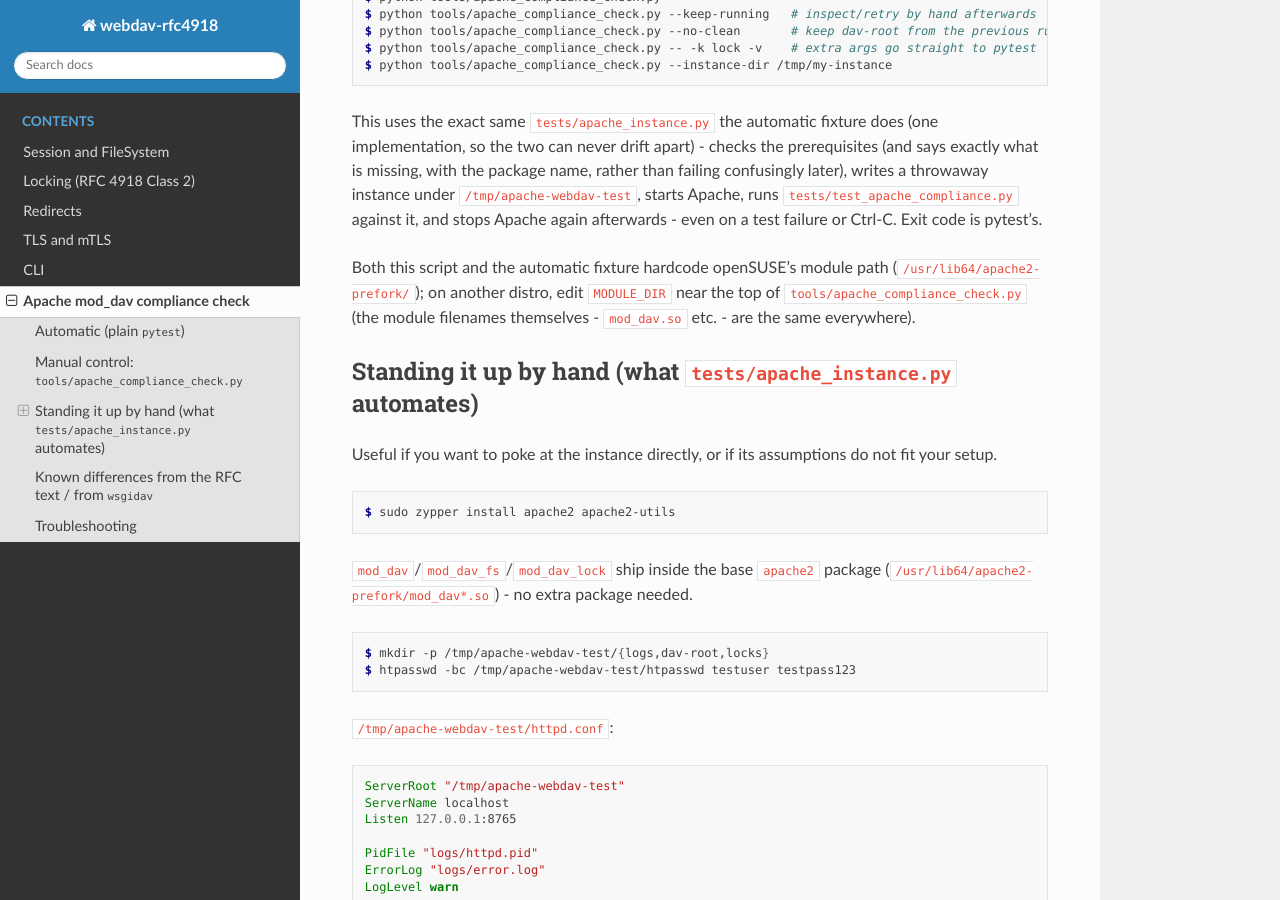
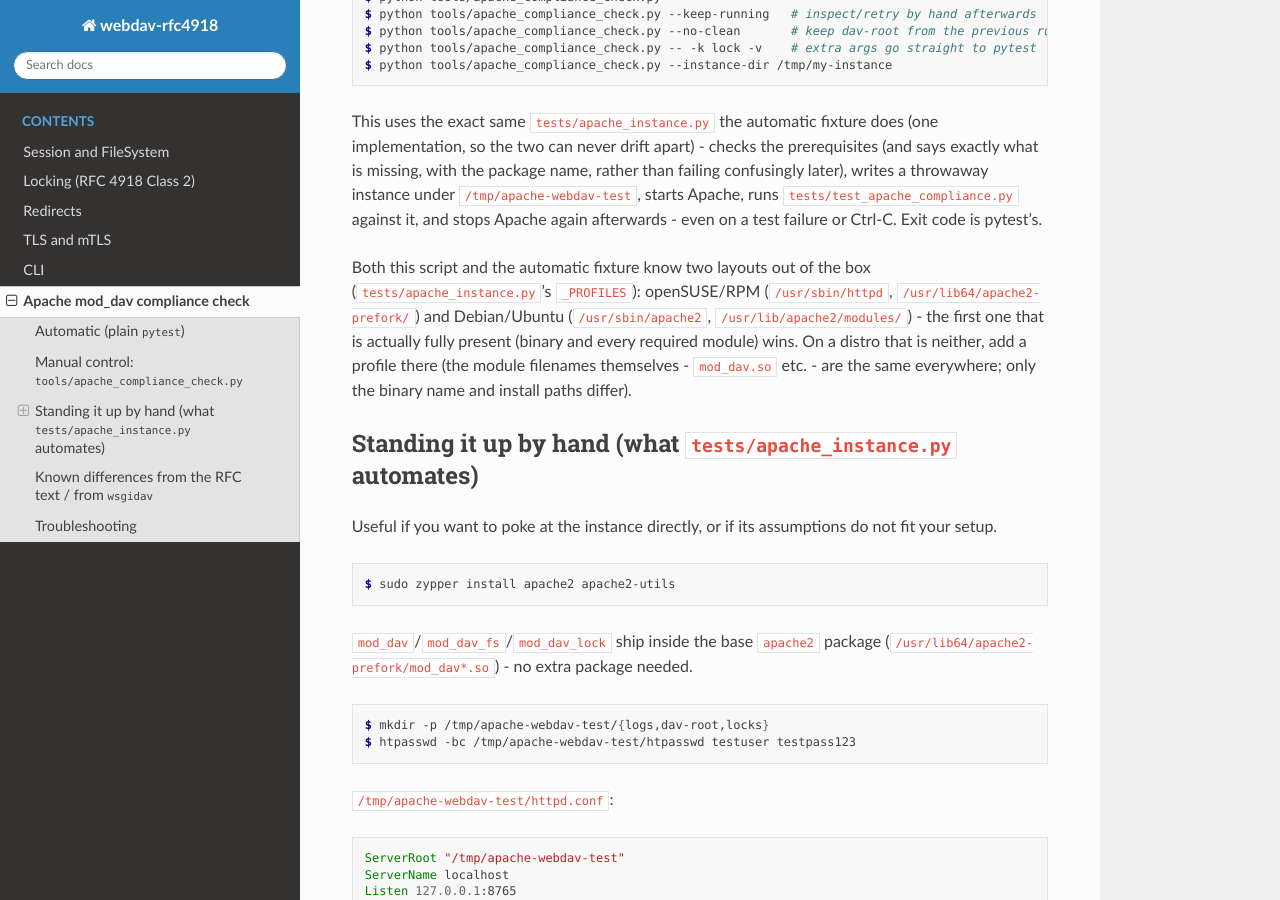
Before and after one commit to manfred-kaiser/webdav-rfc4918, a Sphinx documentation site: the page built from docs/apache-compliance-check.md, in a window 1280 px wide and 900 px high, scrolled down 1113 px. Built offline with Sphinx 7.4.7 and the Read the Docs theme 3.1.0, drawn with Linux system fonts in a browser that asks for light colours; some of the changed text lies outside the part shown.

Commit message:
Run the Apache compliance check on GitHub CI, and support Debian/Ubuntu too
tests/apache_instance.py knew only openSUSE's httpd binary/module paths -
add Debian/Ubuntu's (apache2, /usr/lib/apache2/modules) as a second known
profile, picking whichever one is actually fully present; a distro that is
neither still gets a clear "missing: ..." message naming both.

New, non-blocking (continue-on-error) GitHub Actions job: installs
apache2/apache2-utils via apt and runs tests/test_apache_compliance.py -
the automatic fixture (tests/apache_instance.py) takes care of the rest.
continue-on-error since this is new and has only run against openSUSE's
Apache build so far; promote to a required check once it has proven
stable on Ubuntu's too.

```diff
--- a/docs/apache-compliance-check.md
+++ b/docs/apache-compliance-check.md
@@ -63,10 +63,14 @@
 `tests/test_apache_compliance.py` against it, and stops Apache again
 afterwards - even on a test failure or Ctrl-C. Exit code is pytest's.
 
-Both this script and the automatic fixture hardcode openSUSE's module path
-(`/usr/lib64/apache2-prefork/`); on another distro, edit `MODULE_DIR` near
-the top of `tools/apache_compliance_check.py` (the module filenames
-themselves - `mod_dav.so` etc. - are the same everywhere).
+Both this script and the automatic fixture know two layouts out of the box
+(`tests/apache_instance.py`'s `_PROFILES`): openSUSE/RPM
+(`/usr/sbin/httpd`, `/usr/lib64/apache2-prefork/`) and Debian/Ubuntu
+(`/usr/sbin/apache2`, `/usr/lib/apache2/modules/`) - the first one that is
+actually fully present (binary and every required module) wins. On a
+distro that is neither, add a profile there (the module filenames
+themselves - `mod_dav.so` etc. - are the same everywhere; only the binary
+name and install paths differ).
 
 ## Standing it up by hand (what `tests/apache_instance.py` automates)
 
@@ -231,12 +235,12 @@
 whichever one applies.
 
 - **"Apache did not come up within 5s"**: check that instance's
-  `logs/error.log` - usually a module path that does not match your distro
-  (see `MODULE_DIR` in `tests/apache_instance.py`), or a stale PID file
-  from a previous instance that was not shut down cleanly
+  `logs/error.log` - usually a distro whose layout matches neither built-in
+  profile (see `_PROFILES` in `tests/apache_instance.py`), or a stale PID
+  file from a previous instance that was not shut down cleanly
   (`rm <instance-dir>/logs/httpd.pid`), or something else already listening
   on port 8765 (a manually-started instance you forgot about, most likely -
-  `pgrep -fa 'httpd.*apache-webdav-test\|httpd.*webdav-rfc4918-apache-test'`).
+  `pgrep -fa 'httpd.*apache-webdav-test\|apache2.*apache-webdav-test\|httpd.*webdav-rfc4918-apache-test\|apache2.*webdav-rfc4918-apache-test'`).
 - **A test fails with "already exists" / 409 on the very first test in a
   run**: `dav-root` has state left over from a previous, uncleaned run -
   `rm -rf <instance-dir>/dav-root/*` (the automatic fixture and the
```
Also changed, not shown: 3 other files.
